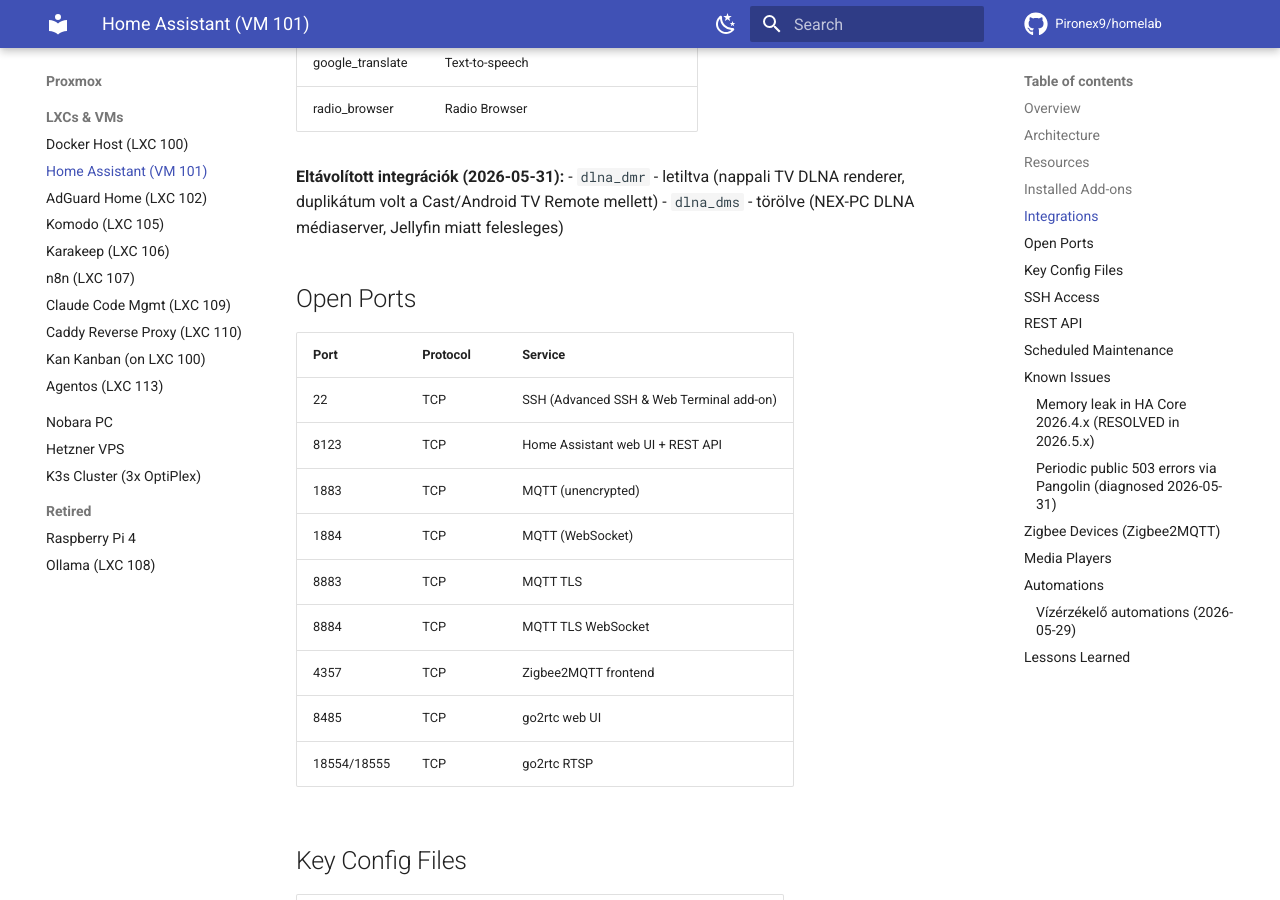
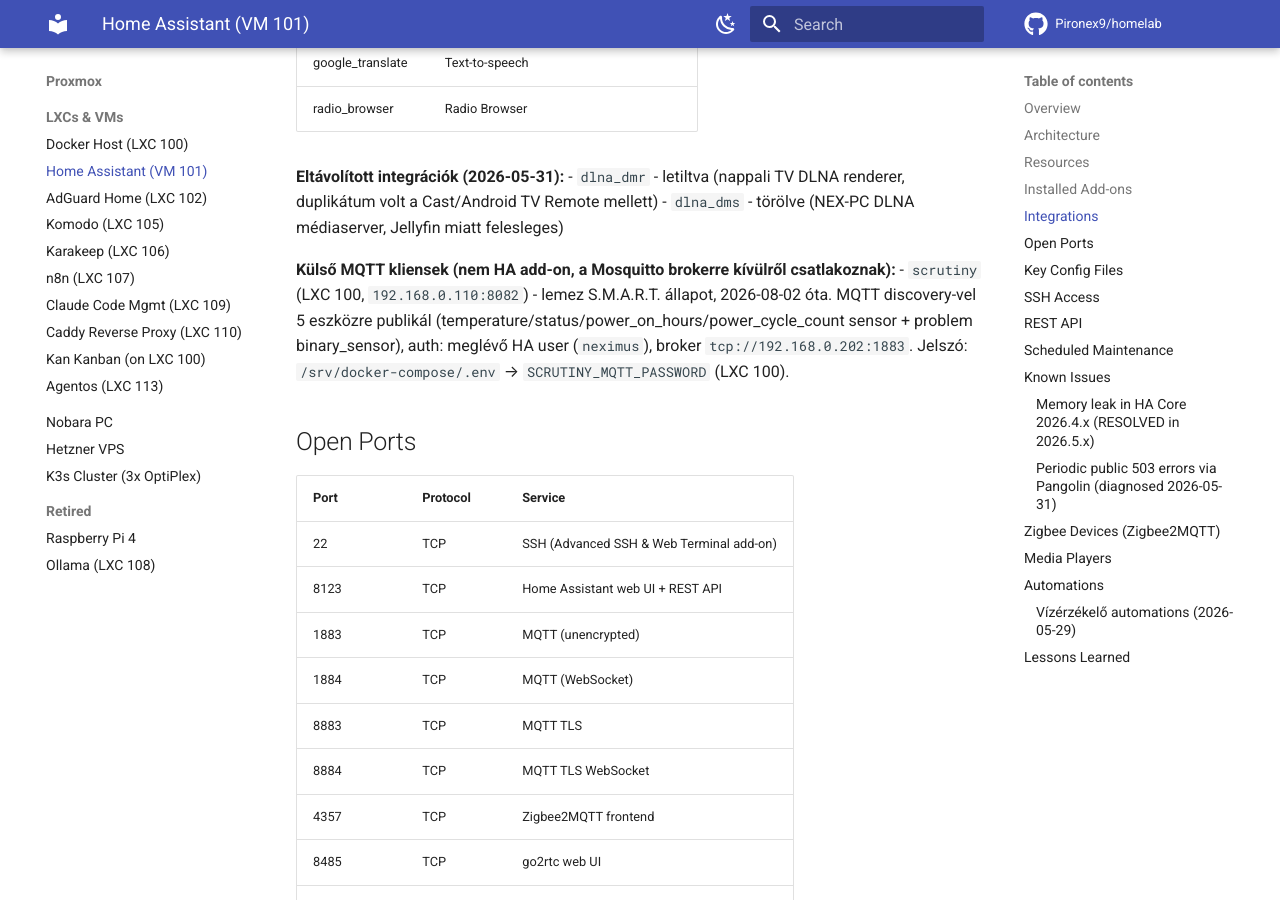
Before and after one commit to Pironex9/homelab, an MkDocs documentation site: the page built from docs/hosts/haos.md, in a window 1280 px wide and 900 px high, scrolled down 2142 px. Built offline with MkDocs 1.6.1 and Material for MkDocs 9.7.7, drawn with Linux system fonts in a browser that asks for light colours; comment, search, counter and statistics services are not loaded.

Commit message:
feat(scrutiny): publish disk health to Home Assistant via MQTT discovery
Scrutiny (Starosdev fork) now pushes S.M.A.R.T. temperature, status,
power-on hours, power cycle count and a problem binary_sensor for each
drive into HA via the existing Mosquitto broker on the HAOS VM.
Password lives in Komodo Stack Environment / host .env, not in git.

```diff
--- a/docs/hosts/haos.md
+++ b/docs/hosts/haos.md
@@ -64,6 +64,9 @@
 **Eltávolított integrációk (2026-05-31):**
 - `dlna_dmr` - letiltva (nappali TV DLNA renderer, duplikátum volt a Cast/Android TV Remote mellett)
 - `dlna_dms` - törölve (NEX-PC DLNA médiaserver, Jellyfin miatt felesleges)
+
+**Külső MQTT kliensek (nem HA add-on, a Mosquitto brokerre kívülről csatlakoznak):**
+- `scrutiny` (LXC 100, `192.168.0.110:8082`) - lemez S.M.A.R.T. állapot, 2026-08-02 óta. MQTT discovery-vel 5 eszközre publikál (temperature/status/power_on_hours/power_cycle_count sensor + problem binary_sensor), auth: meglévő HA user (`neximus`), broker `tcp://192.168.0.202:1883`. Jelszó: `/srv/docker-compose/.env` → `SCRUTINY_MQTT_PASSWORD` (LXC 100).
 
 ## Open Ports
 
```
Also changed, not shown: 2 other files.
